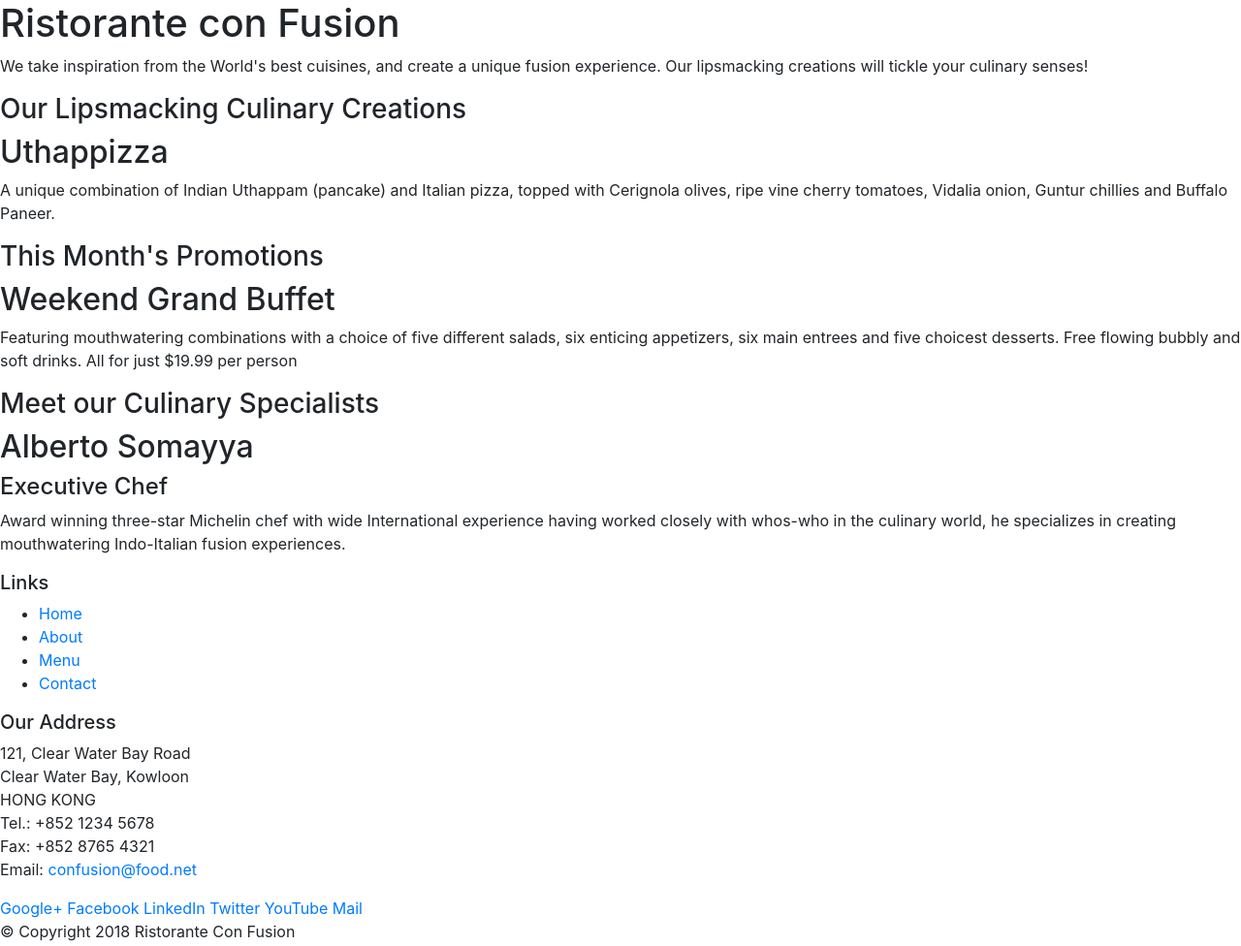
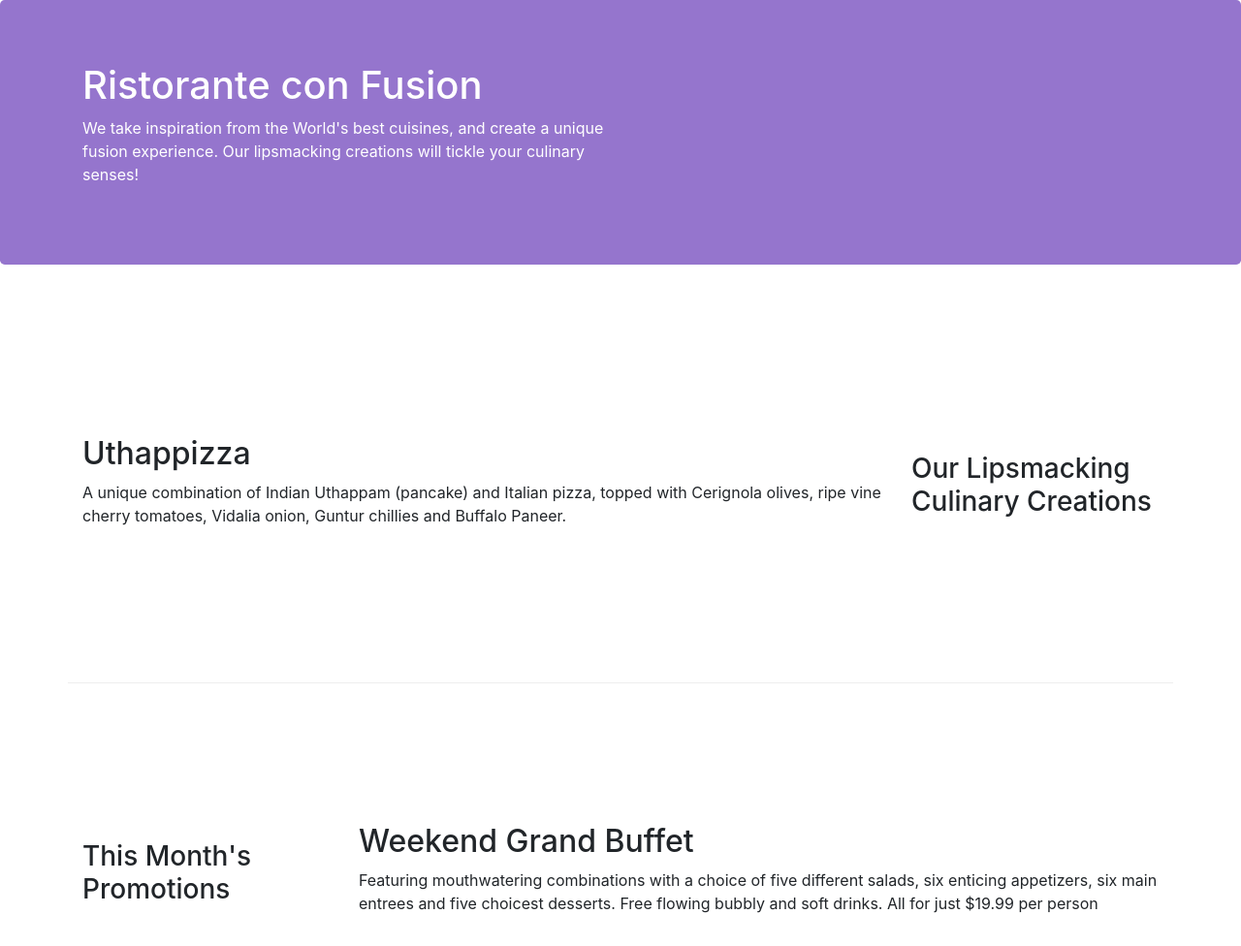
Before and after one commit to ajaya92/FIUICoursera, a website: page index.html in a window 1280 px wide. Shown: the top 976 px of the page at 97% size. Drawn offline with nearby package versions, Linux system fonts and the light colour scheme.

Commit message:
About US added and edited

```diff
--- /dev/null
+++ b/css/styles.css
@@ -0,0 +1,31 @@
+.row-header{
+    margin: 0px auto;
+    padding: 0px auto;
+
+}
+
+.row-content{
+    margin: 0px auto;
+    padding: 50px 0px 50px 0px;
+    border-bottom: 1px ridge;
+    min-height: 400px;
+}
+
+.footer{
+    background-color: #D1c4e9;
+    margin: 0px auto;
+    padding: 20px 0px 20px 0px;
+}
+
+.jumbotron{
+    background-color: #9575CD !important;
+    color: white;
+    padding: 70px 30px 70px 30px;
+    margin: 0px auto;
+}
+
+.address{
+    font-size: 80%;
+    margin: 0px;
+    color: #0f0f0f;
+}
--- a/index.html
+++ b/index.html
@@ -7,6 +7,8 @@
     <meta name="viewport" content="width=device-width, initial-scale=1, shrink-to-fit=no">
     <meta http-equiv="x-ua-compatible" content="ie=edge">
 
+    <!--Style CSS-->
+    <link rel="stylesheet" href="css/styles.css">
     <!-- Bootstrap CSS -->
     <link rel="stylesheet" href="node_modules/bootstrap/dist/css/bootstrap.min.css">
     <title>Ristorante Con Fusion</title>
@@ -14,46 +16,46 @@
 
 <body>
 
-    <header>
-        <div>
-            <div>
-                <div>
+    <header class = "jumbotron">
+        <div class = "container">
+            <div class="row row-header">
+                <div class="col-12 col-sm-6">
                     <h1>Ristorante con Fusion</h1>
                     <p>We take inspiration from the World's best cuisines, and create a unique fusion experience. Our lipsmacking creations will tickle your culinary senses!</p>
                 </div>
-                <div>
+                <div class="col-12 colm-sm">
                 </div>
             </div>
         </div>
     </header>
 
-    <div>
-        <div>
-            <div>
+    <div class="container">
+        <div class = "row row-content align-items-center">
+            <div class="col-12 col-sm-4 order-sm-last col-md-3">
                 <h3>Our Lipsmacking Culinary Creations</h3>
             </div>
-            <div>
+            <div class="col col-sm order-sm-first col-md">
                 <h2>Uthappizza</h2>
                 <p>A unique combination of Indian Uthappam (pancake) and Italian pizza, topped with Cerignola olives, ripe vine cherry tomatoes, Vidalia onion, Guntur chillies and Buffalo Paneer.</p>
             </div>
         </div>
 
 
-        <div>
-            <div>
+        <div class = "row row-content align-items-center">
+            <div class="col-12 col-sm-4 col-md-3">
                 <h3>This Month's Promotions</h3>
             </div>
-            <div>
+            <div class="col col-sm col-md">
                 <h2>Weekend Grand Buffet</h2>
                 <p>Featuring mouthwatering combinations with a choice of five different salads, six enticing appetizers, six main entrees and five choicest desserts. Free flowing bubbly and soft drinks. All for just $19.99 per person </p>
             </div>
         </div>
 
-        <div>
-            <div>
+        <div class = "row row-content align-items-center">
+            <div class="col-12 col-sm-4 order-sm-last col-md-3">
                 <h3>Meet our Culinary Specialists</h3>
             </div>
-            <div>
+            <div class="col col-sm order-sm-first col-md">
                 <h2>Alberto Somayya</h2>
                 <h4>Executive Chef</h4>
                 <p>Award winning three-star Michelin chef with wide International experience having worked closely with whos-who in the culinary world, he specializes in creating mouthwatering Indo-Italian fusion experiences. </p>
@@ -61,19 +63,19 @@
         </div>
     </div>
 
-    <footer>
-        <div>
-            <div>
-                <div>
+    <footer class="footer">
+        <div class="container">
+            <div class="row ">
+                <div class="col-4 offset-1 col-sm-2">
                     <h5>Links</h5>
-                    <ul>
+                    <ul class="list-unstyled">
                         <li><a href="#">Home</a></li>
-                        <li><a href="#">About</a></li>
+                        <li><a href="aboutus.html">About</a></li>
                         <li><a href="#">Menu</a></li>
                         <li><a href="#">Contact</a></li>
                     </ul>
                 </div>
-                <div>
+                <div class="col-7 col-sm-5">
                     <h5>Our Address</h5>
                     <address>
 		              121, Clear Water Bay Road<br>
@@ -84,7 +86,7 @@
 		              Email: <a href="mailto:confusion@food.net">confusion@food.net</a>
 		           </address>
                 </div>
-                <div>
+                <div class="col-12 col-sm-4 align-self-center">
                     <div>
                         <a href="http://google.com/+">Google+</a>
                         <a href="http://www.facebook.com/profile.php?id=">Facebook</a>
@@ -95,8 +97,8 @@
                     </div>
                 </div>
            </div>
-           <div>
-                <div>
+           <div class="row justify-content-center">
+                <div class="col-auto">
                     <p>© Copyright 2018 Ristorante Con Fusion</p>
                 </div>
            </div>
```
Also changed, not shown: aboutus.html (added, +114 -0 lines).
